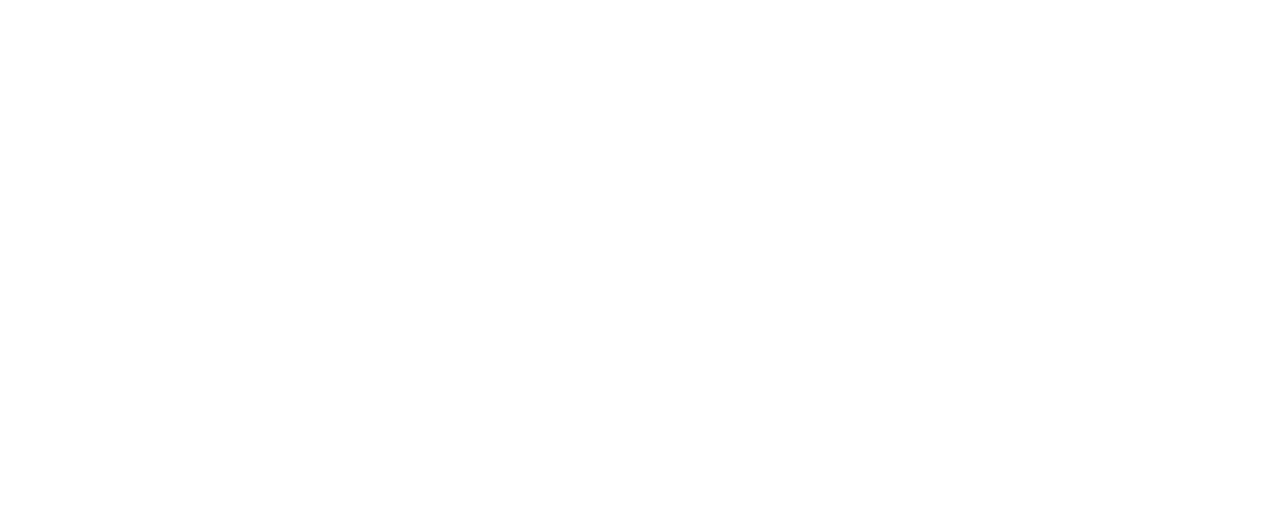
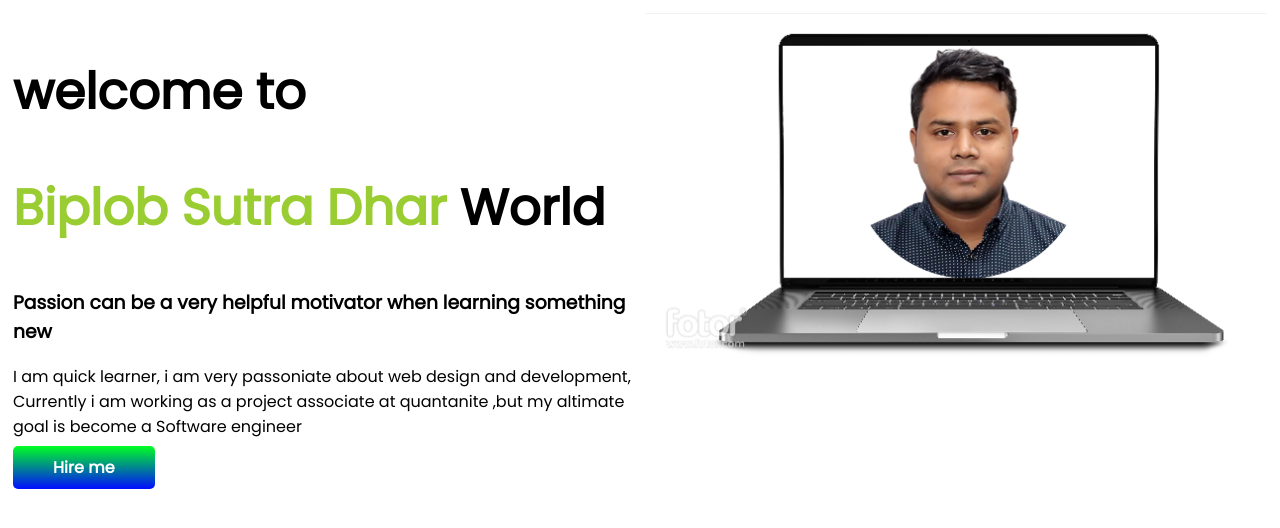
Before and after one commit to Biplob106/developer-portfolio, a plain HTML site: page index.html in a window 1280 px wide. Drawn offline with Linux system fonts and the light colour scheme.

Commit message:
second commit

```diff
--- a/index.html
+++ b/index.html
@@ -5,9 +5,23 @@
     <meta http-equiv="X-UA-Compatible" content="IE=edge">
     <meta name="viewport" content="width=device-width, initial-scale=1.0">
     <title>Developer Portfolio</title>
+    <link rel="preconnect" href="https://fonts.googleapis.com">
+    <link rel="preconnect" href="https://fonts.gstatic.com" crossorigin>
+    <link href="https://fonts.googleapis.com/css2?family=Poppins&display=swap" rel="stylesheet">
     <link rel="stylesheet" href="style.css">
 </head>
 <body>
-
+   <section>
+    <div class="half-width">
+        <h1>welcome to</h1>
+    <h1><span class="yellow-color">Biplob Sutra Dhar</span> World</h1>
+    <h3>Passion can be a very helpful motivator when learning something new</h3>
+    <p>I am quick learner, i am very passoniate about web design and development, Currently i am working as a project associate at quantanite ,but my altimate goal is become a Software engineer</p>
+    <a target="_blank" href="https://www.linkedin.com/in/biplob-sutra-dhar-364479156/" class="link-color">Hire me</a>
+    </div>
+    <div class="half-width">
+        <img src="/image/bg-img.PNG">
+    </div>
+   </section>
 </body>
 </html>
--- a/style.css
+++ b/style.css
@@ -0,0 +1,38 @@
+body {
+    font-family: 'Poppins', sans-serif;
+}
+
+h1 {
+
+    font-size: 50px;
+}
+
+.yellow-color {
+
+    color: yellowgreen;
+}
+
+section {
+    display: flex;
+}
+
+.half-width {
+
+    width: 50%;
+    padding: 5px;
+}
+
+.half-width img {
+
+    width: 100%;
+}
+
+.link-color {
+
+    text-decoration: none;
+    background-image: linear-gradient(180deg, rgb(0, 255, 34), rgb(0, 13, 255));
+    padding: 10px 40px;
+    border-radius: 5px;
+    color: white;
+    font-weight: 700;
+}
```
Also changed, not shown: image/bg-img.PNG (added), image/img.jpg (added).
